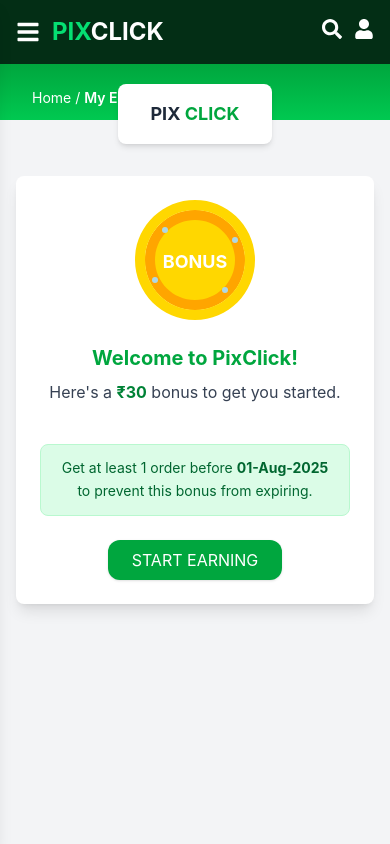
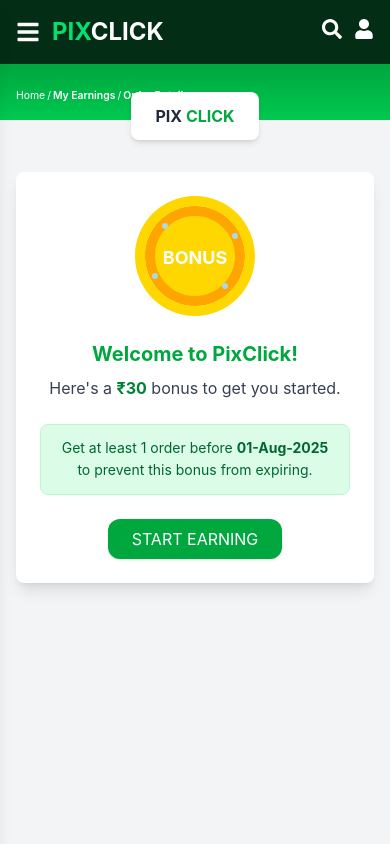
Before and after one commit to dhivinkumar26/pixclick, a React (Vite) app: page /bonus in a window 390 px wide. Shown: the top 844 px of the page. Built offline with nearby package versions, Linux system fonts and the light colour scheme.

Commit message:
fifth commit

```diff
--- a/src/components/Makelinks/Myearnings/Earning.jsx
+++ b/src/components/Makelinks/Myearnings/Earning.jsx
@@ -1,4 +1,5 @@
 import React, { useState } from "react";
+import { Link } from "react-router-dom";
 import {
   FaWallet,
   FaClipboardList,
@@ -18,11 +19,16 @@
       {/* Main content */}
       <div className="w-full px-4 sm:px-6 md:px-8 lg:px-12 xl:px-20 -mt-12 sm:-mt-16 lg:-mt-20">
         {/* Breadcrumb */}
-        <div className="flex text-sm sm:text-base text-white mb-5 sm:mb-6">
-          <span className="hover:underline cursor-pointer">Home</span>
-          <span className="mx-1">/</span>
-          <span className="font-semibold">My Earnings</span>
-        </div>
+
+
+<div className="flex text-sm sm:text-base text-white mb-5 sm:mb-6">
+  <Link to="/" className="hover:underline cursor-pointer">
+    Home
+  </Link>
+  <span className="mx-1">/</span>
+  <Link to="/my-earnings" className="font-semibold">My Earnings</Link>
+</div>
+
 
         {/* Total Earnings card */}
         <div className="bg-white rounded-xl shadow-lg flex flex-col sm:flex-row items-start sm:items-center justify-between p-5 sm:p-7 mb-7 sm:mb-9">
@@ -33,9 +39,13 @@
             </div>
             <div className="flex flex-col sm:flex-row items-start sm:items-center space-y-2 sm:space-y-0 sm:space-x-4 mb-3">
               <span className="text-4xl sm:text-5xl font-bold text-gray-900">₹30.00</span>
-              <button className="text-green-600 text-base sm:text-lg flex items-center font-medium hover:underline">
-                Explore <span className="ml-2">→</span>
-              </button>
+
+              <Link
+  to="/total_earn"
+  className="text-green-600 text-base sm:text-lg flex items-center font-medium hover:underline"
+>
+  Explore <span className="ml-2">→</span>
+</Link>
             </div>
             <div className="border-t border-dotted border-gray-300 my-3"></div>
             <p className="text-gray-500 text-sm sm:text-base mt-2">
@@ -55,7 +65,7 @@
             </div>
             <h3 className="text-white font-bold text-xl mb-2">Order Details</h3>
             <div className="w-full border-t border-dotted border-green-200 opacity-75 mb-3"></div>
-            <p className="text-white text-base flex items-center font-medium">View More <span className="ml-2">→</span></p>
+           <Link to="/order"> <p className="text-white text-base flex items-center font-medium">View More <span className="ml-2">→</span></p></Link>
           </div>
 
           <div className="bg-gradient-to-b from-green-400 to-green-600 rounded-xl shadow-lg p-6 flex flex-col items-center text-center hover:scale-105 cursor-pointer transition-transform">
@@ -64,7 +74,7 @@
             </div>
             <h3 className="text-white font-bold text-xl mb-2">Reports</h3>
             <div className="w-full border-t border-dotted border-green-200 opacity-75 mb-3"></div>
-            <p className="text-white text-base flex items-center font-medium">Know More <span className="ml-2">→</span></p>
+            <Link to="/report"><p className="text-white text-base flex items-center font-medium">Know More <span className="ml-2">→</span></p></Link>
           </div>
 
           {/* Request Payment - show modal on click */}
@@ -86,7 +96,7 @@
             </div>
             <h4 className="text-white font-bold text-xl mb-2">Get Help</h4>
             <div className="w-full border-t border-dotted border-green-200 opacity-75 mb-3"></div>
-            <p className="text-white text-base flex items-center font-medium">Learn More <span className="ml-2">→</span></p>
+           <Link to="/profitshala"> <p className="text-white text-base flex items-center font-medium">Learn More <span className="ml-2">→</span></p></Link>
           </div>
         </div>
       </div>
@@ -109,7 +119,7 @@
               </button>
               {/* Image */}
               <img
-                src="/path/to/your/uploaded/image.png" // replace this with real path
+                src="https://encrypted-tbn0.gstatic.com/images?q=tbn:ANd9GcSi6me1VaJZ_7ZjROfC1VJKylwzwFx4FFcxrA&s" // replace this with real path
                 alt="Share More"
                 className="mx-auto mb-4 w-24"
               />
@@ -118,12 +128,13 @@
                 You need a minimum of ₹10 Confirmed Profit to transfer your earnings to your bank account.
                 All you need to do is share Crazy Deals via EarnKaro!
               </p>
+              <Link to="/make-links">
               <button
                 className="bg-green-600 hover:bg-green-700 text-white font-semibold py-2 px-4 rounded"
                 onClick={() => setShowModal(false)}
               >
                 SHARE BEST DEALS
-              </button>
+              </button></Link>
             </div>
           </div>
         </>
--- a/src/components/Makelinks/Myearnings/bonus.jsx
+++ b/src/components/Makelinks/Myearnings/bonus.jsx
@@ -9,31 +9,34 @@
       <div className="w-full h-14 md:h-18 lg:h-22 bg-gradient-to-b from-green-600 to-green-500"></div>
 
       {/* Container overlapping top bar */}
-      <div className="container mx-auto px-8 sm:px-12 md:px-16 lg:px-18 xl:px-22 -mt-8 sm:-mt-10 lg:-mt-12">
+      <div className="container mx-auto px-4 sm:px-6 md:px-8 lg:px-10 xl:px-12 -mt-8 sm:-mt-10 lg:-mt-12">
 
         {/* Breadcrumb */}
-        <div className="flex text-sm sm:text-base text-white mb-5">
+        {/* Added flex-wrap to allow items to wrap to the next line on small screens */}
+        {/* Adjusted text size for readability across devices, removed whitespace-nowrap */}
+        <div className="flex flex-wrap text-[0.65rem] sm:text-xs md:text-sm lg:text-base text-white mb-5">
           <Link to="/" className="hover:underline">Home</Link>
-          <span className="mx-1">/</span>
+          <span className="mx-0.5 sm:mx-1">/</span>
           <Link to="/my-earnings" className="hover:underline font-semibold">My Earnings</Link>
-          <span className="mx-1">/</span>
+          <span className="mx-0.5 sm:mx-1">/</span>
+          {/* Ensure 'Order Details' is not a Link if it's the current page, as per typical breadcrumb UX */}
           <span className="font-semibold">Order Details</span>
         </div>
 
         {/* Logo card */}
         <div className="relative flex justify-center">
-          <div className="absolute bottom-[-16px] bg-white px-8 py-4 rounded-lg shadow-md">
-            <span className="text-lg font-bold text-gray-800">PIX <span class="text-green-600">CLICK</span></span>
+          <div className="absolute bottom-[-16px] bg-white px-6 py-3 sm:px-8 sm:py-4 rounded-lg shadow-md">
+            <span className="text-base sm:text-lg font-bold text-gray-800">PIX <span className="text-green-600">CLICK</span></span>
           </div>
         </div>
       </div>
 
       {/* Main bonus card */}
-      <div className="container mx-auto px-4 sm:px-6 md:px-8 lg:px-12 xl:px-20 mt-8">
+      <div className="container mx-auto px-4 sm:px-6 md:px-8 lg:px-10 xl:px-12 mt-8 md:mt-12 lg:mt-16">
         <div className="max-w-md mx-auto bg-white rounded-lg shadow-lg p-6 sm:p-8 md:p-10 flex flex-col items-center text-center mt-12">
 
           {/* Bonus icon */}
-          <div className="mb-6">
+          <div className="mb-6 sm:mb-8">
             <svg width="120" height="120" viewBox="0 0 120 120" fill="none" xmlns="http://www.w3.org/2000/svg">
               <circle cx="60" cy="60" r="50" fill="#FFD700" />
               <path d="M60 10C32.3858 10 10 32.3858 10 60C10 87.6142 32.3858 110 60 110C87.6142 110 110 87.6142 110 60C110 32.3858 87.6142 10 60 10ZM60 20C82.0914 20 100 37.9086 100 60C100 82.0914 82.0914 100 60 100C37.9086 100 20 82.0914 20 60C20 37.9086 37.9086 20 60 20Z" fill="#FFA500" />
@@ -47,24 +50,26 @@
           </div>
 
           {/* Heading */}
-          <h4 className="text-green-600 font-bold text-xl sm:text-2xl mb-2">
+          <h4 className="text-green-600 font-bold text-xl sm:text-2xl lg:text-3xl mb-2">
             Welcome to PixClick!
           </h4>
 
           {/* Subtext */}
-          <p className="text-gray-700 text-base sm:text-lg mb-4">
+          <p className="text-gray-700 text-base sm:text-lg lg:text-xl mb-6">
             Here's a <strong className="text-green-700">₹30</strong> bonus to get you started.
           </p>
-<br />
+
           {/* Reminder message */}
-          <div className="bg-green-100 border border-green-200 text-green-800 text-sm px-4 py-3 rounded-lg mb-6 leading-relaxed">
+          <div className="bg-green-100 border border-green-200 text-green-800 text-sm sm:text-base px-4 py-3 rounded-lg mb-6 leading-relaxed">
             Get at least 1 order before <strong>01-Aug-2025</strong> to prevent this bonus from expiring.
           </div>
 
           {/* Start earning button */}
-          <button className="bg-green-600 text-white text-base sm:text-lg px-6 py-2 rounded-xl shadow hover:bg-green-700 hover:shadow-lg transition duration-200 focus:outline-none focus:ring-2 focus:ring-green-500 focus:ring-offset-2">
-            START EARNING
-          </button>
+          <Link to="/make-links">
+            <button className="bg-green-600 text-white text-base sm:text-lg px-6 py-2 sm:px-8 sm:py-3 rounded-xl shadow hover:bg-green-700 hover:shadow-lg transition duration-200 focus:outline-none focus:ring-2 focus:ring-green-500 focus:ring-offset-2">
+              START EARNING
+            </button>
+          </Link>
         </div>
       </div>
     </div>
--- a/src/components/Makelinks/Myearnings/order.jsx
+++ b/src/components/Makelinks/Myearnings/order.jsx
@@ -198,15 +198,16 @@
                 <span className="font-bold text-lg text-gray-800">₹30</span>
                 </div>
                 <span className="bg-yellow-400 text-yellow-900 text-xs px-2 py-1 rounded-full">Pending</span>
-                <FaChevronRight className="text-gray-500" />
+                <Link to="/bonus"><FaChevronRight className="text-gray-500" /></Link>
                 </div>
               </div>
             )}
 
             {/* Banner */}
             <div className="mt-6 ">
+                <Link to="/make-links">
               <img src="https://placehold.co/600x80/dcfce7/16a34a?text=Share+More+to+Earn+More"
-                alt="Banner" className="w-full rounded shadow" />
+                alt="Banner" className="w-full rounded shadow" /></Link>
 
             </div>
           </div>
```
Also changed, not shown: src/components/Makelinks/Myearnings/total_earning.jsx (+4 -3 lines).
